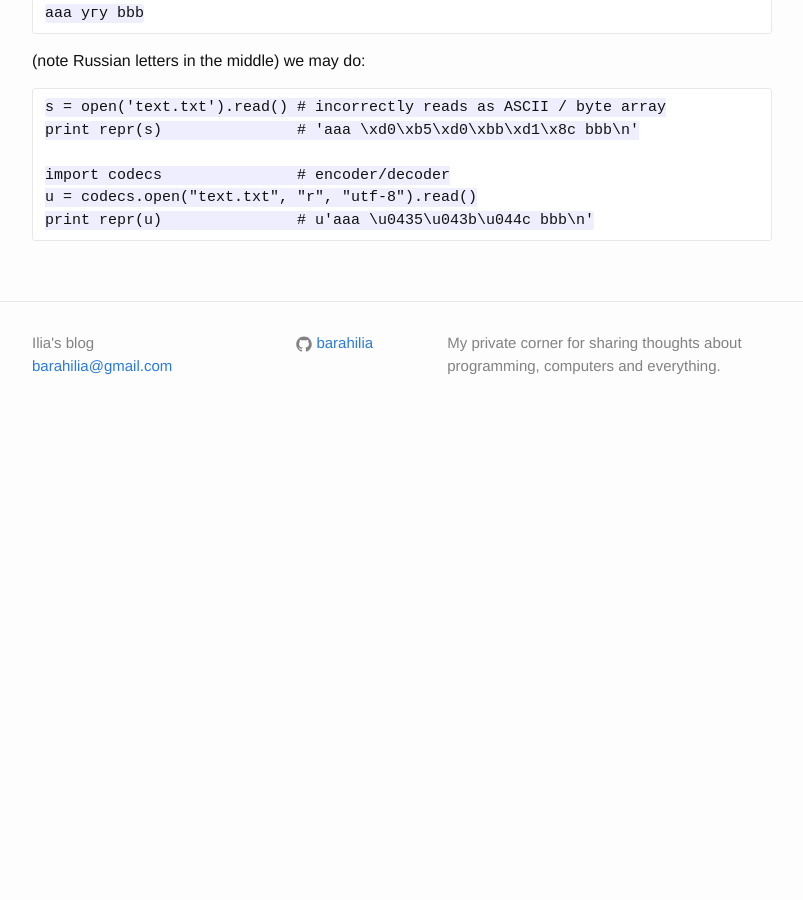
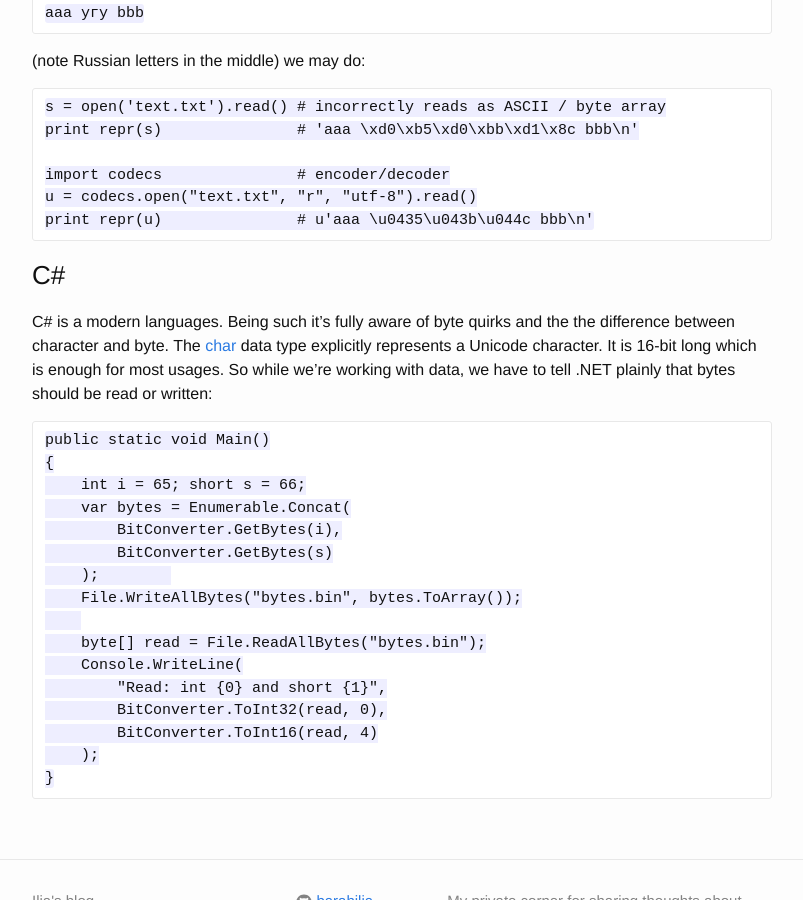
Before and after one commit to barahilia/blog, a Jekyll site: the page built from _posts/2014-10-16-it-is-all-bytes.markdown, in a window 1280 px wide and 900 px high, scrolled down 3514 px. Shown: the whole window, without its empty margins (238-1041 px from the left). Built offline with Jekyll 4.4.1, drawn with Linux system fonts in a browser that asks for light colours; before the commit the page ends 3951 px from its top, so only the background shows below that.

Commit message:
Starting C sharp section

```diff
--- a/_posts/2014-10-16-it-is-all-bytes.markdown
+++ b/_posts/2014-10-16-it-is-all-bytes.markdown
@@ -183,3 +183,29 @@ Python 2.x also provides `unicode` data type for Unicode strings. Given file:
     import codecs               # encoder/decoder
     u = codecs.open("text.txt", "r", "utf-8").read()
     print repr(u)               # u'aaa \u0435\u043b\u044c bbb\n'
+
+### C\#
+
+C\# is a modern languages. Being such it's fully aware of byte quirks and the
+the difference between character and byte. The
+[char](http://msdn.microsoft.com/en-us/library/x9h8tsay.aspx) data type
+explicitly represents a Unicode character. It is 16-bit long which is enough for
+most usages. So while we're working with data, we have to tell .NET plainly that
+bytes should be read or written:
+
+    public static void Main()
+    {
+        int i = 65; short s = 66;
+        var bytes = Enumerable.Concat(
+            BitConverter.GetBytes(i),
+            BitConverter.GetBytes(s)
+        );
+        File.WriteAllBytes("bytes.bin", bytes.ToArray());
+
+        byte[] read = File.ReadAllBytes("bytes.bin");
+        Console.WriteLine(
+            "Read: int {0} and short {1}",
+            BitConverter.ToInt32(read, 0),
+            BitConverter.ToInt16(read, 4)
+        );
+    }
```
